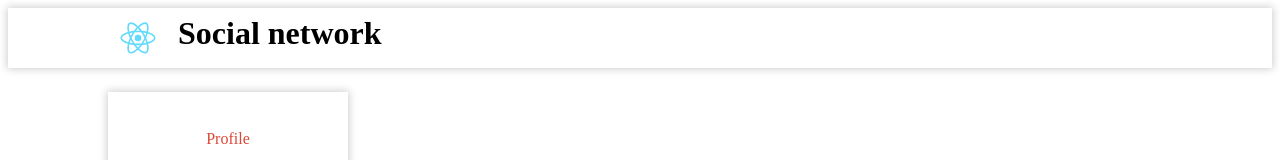
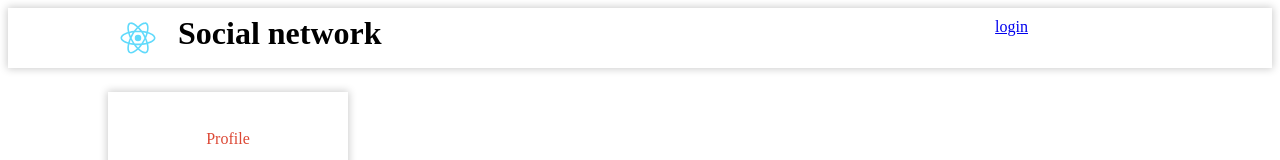
Before and after one commit to NastyaKurova/social-network, a React (Create React App) app: page /profile in a window 1280 px wide. Shown: the top 160 px of the page. Built offline with nearby package versions, Linux system fonts and the light colour scheme; no server answers.

Commit message:
feat: check auth

```diff
--- a/src/App.js
+++ b/src/App.js
@@ -1,15 +1,15 @@
 import './App.scss';
-import {Header} from "./components/Header/Header";
 import {Navbar} from "./components/Navbar/Navbar";
 import {Route, Routes} from "react-router-dom";
 import DialogsContainer from "./components/Dialogs/DialogsContainer";
 import UsersContainer from "./components/Users/UsersContainer";
 import ProfileContainer from "./components/Profile/ProfileContainer";
+import HeaderContainer from "./components/Header/HeaderContainer";
 
 function App() {
     return (
         <div className="wrapper">
-            <Header></Header>
+            <HeaderContainer></HeaderContainer>
             <div className="wrapper-container">
                 <Navbar></Navbar>
                 <div className="wrapper-container-content">
--- /dev/null
+++ b/src/State/reducers/authReducer.js
@@ -0,0 +1,26 @@
+const SET_CURRENT_USER = 'SET-CURRENT-USER'
+
+
+let initialState = {
+    isAuth: false,
+    login: null,
+    userId: null,
+    email:null
+};
+
+function authReducer(state = initialState, action) {
+    switch (action.type) {
+        case SET_CURRENT_USER:
+            return ({...state, login:action.data.login, isAuth: true});
+        default:
+            return state;
+
+    }
+}
+
+export function setCurrentUser(id, login, email) {
+    console.log(id, login, email)
+    return {type: SET_CURRENT_USER,data:{id, login, email}}
+}
+
+export default authReducer;
--- a/src/State/reduxStore.js
+++ b/src/State/reduxStore.js
@@ -2,11 +2,13 @@ import {combineReducers, createStore} from "redux";
 import dialogsReducer from "./reducers/dialogsReducer";
 import profileReducer from "./reducers/profileReducer";
 import usersReducer from "./reducers/usersReducer";
+import authReducer from "./reducers/authReducer";
 
 let reducers = combineReducers({
     dialogPage: dialogsReducer,
     profilePage: profileReducer,
-    usersPage: usersReducer
+    usersPage: usersReducer,
+    auth: authReducer
 })
 let store = createStore(reducers)
 
--- a/src/components/Header/Header.jsx
+++ b/src/components/Header/Header.jsx
@@ -1,12 +1,16 @@
-import  React from 'react';
+import React from 'react';
 import logo from "../../logo.svg";
 import styles from "./Header.module.scss"
-export const Header = () => {
+import {Link} from "react-router-dom";
+
+export const Header = ({isAuth, login}) => {
     return (
         <header className={styles.header}>
             <div className={styles.headerContainer}>
-            <img className={styles.headerImg} src={logo}  alt="logo" />
-            <h1 className={styles.headerText}>Social network </h1>
+                <img className={styles.headerImg} src={logo} alt="logo"/>
+                <h1 className={styles.headerText}>Social network </h1>
+                <div className={styles.headerLogin}> {isAuth ? <div>{login}</div> : <Link to={`/`}>login</Link>}</div>
+
             </div>
         </header>
     );
--- a/src/components/Header/Header.module.scss
+++ b/src/components/Header/Header.module.scss
@@ -8,7 +8,7 @@
 }
 .headerContainer{
     display: grid;
-    grid-template-columns: 70px 250px;
+    grid-template-columns: 70px 250px 600px;
     padding: 0 100px;
     @media (max-width: 1024px) {
         padding: 0 16px;
@@ -22,3 +22,7 @@
 .headerText{
     margin: 7px 0;
 }
+.headerLogin{
+    margin: 10px 0;
+    text-align: right;
+}
--- /dev/null
+++ b/src/components/Header/HeaderContainer.jsx
@@ -0,0 +1,28 @@
+import React from 'react';
+import {connect} from "react-redux";
+import {Header} from "./Header";
+import {setCurrentUser} from "../../State/reducers/authReducer";
+import axios from "axios";
+
+
+class HeaderContainer extends React.Component {
+    componentDidMount() {
+        axios.get(`https://social-network.samuraijs.com/api/1.0/auth/me`, {withCredentials: true})
+            .then(res => {
+                if (res.data.resultCode === 0) {
+                    let {id, login, email} = res.data.data
+                    this.props.setCurrentUser(id, login, email)
+                }
+            })
+    }
+
+    render() {
+        return <Header isAuth={this.props.isAuth} login={this.props.login}/>
+    }
+}
+
+const mapStateToProps = (state) => ({
+    isAuth: state.auth.isAuth,
+    login: state.auth.login,
+})
+export default connect(mapStateToProps, {setCurrentUser})(HeaderContainer)
```
